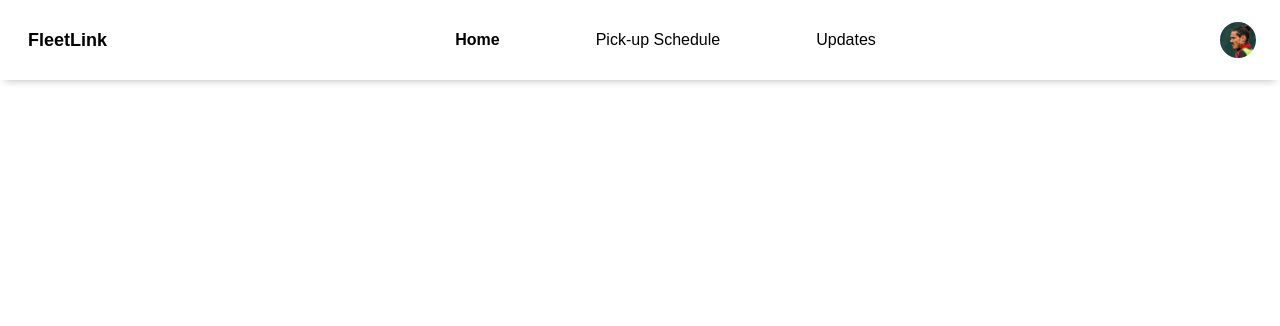
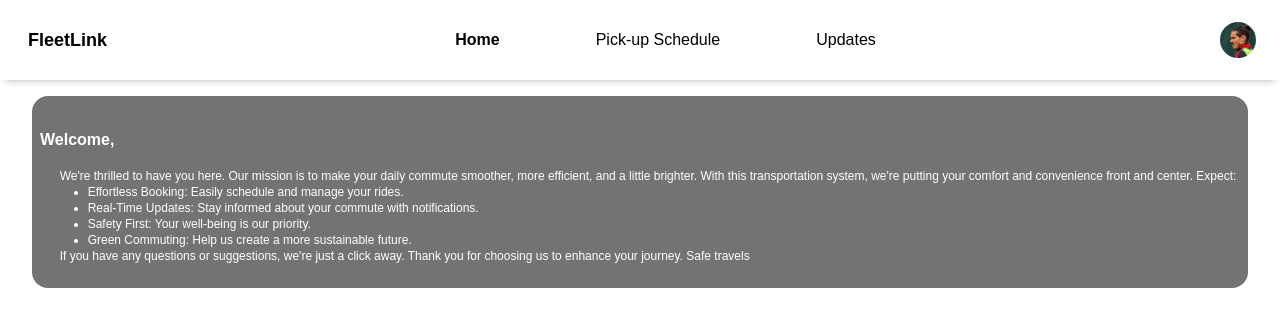
Before and after one commit to TubiOb/REACT, a React (Create React App) app in the folder fleetlink/: page /home in a window 1280 px wide. Shown: the top 326 px of the page. Built offline with nearby package versions, Linux system fonts and the light colour scheme; the HTML template or start-up script is replaced by a standard one.

Commit message:
Working on HomePage

```diff
--- /dev/null
+++ b/fleetlink/src/components/Welcome.jsx
@@ -0,0 +1,58 @@
+import React, { useState } from 'react'
+import { auth, firestore } from '../firebase';
+import { doc, getDoc } from 'firebase/firestore';
+
+
+const Welcome = () => {
+    const [loggedInUserName, setLoggedInUserName] = useState('');
+
+    const getLoggedInUserData = async () => {
+        if (auth.currentUser) {
+        const userUID = auth.currentUser.uid;
+
+        const userDocRef = doc(firestore, 'Staff', userUID);
+
+        try {
+            const userDocSnapshot = await getDoc(userDocRef);
+
+            if (userDocSnapshot.exists()) {
+                const userData = userDocSnapshot.data();
+                if (userData) {
+                    const loggedInUserName = userData.fullName;
+                    // console.log('Logged in user name:', loggedInUserName);
+                    setLoggedInUserName(loggedInUserName);
+                }
+            } else {
+                console.log('User data not found');
+            }
+        } catch (error) {
+            console.error('Error fetching user data:', error);
+        }
+    }}
+
+    getLoggedInUserData();
+
+  return (
+    <div className='flex flex-col w-[95%] items-center justify-center mx-auto mt-24 p-2 gap-4 bg-neutral-500 md:h-48 text-white rounded-2xl'>
+        <div className='flex font-semibold items-start justify-start w-full mt-2'>
+            <h3 className='p1-2'>Welcome, {loggedInUserName}</h3>
+        </div>
+        <div className='flex items-center justify-center w-full text-sm'>
+            <p className='pl-4 text-xs'>
+                We're thrilled to have you here. Our mission is to make your daily commute smoother, more efficient, and a little brighter. With this transportation system, we're putting your comfort and convenience front and center.
+                Expect:
+                <ul className='list-disc pl-7'>
+                    <li>Effortless Booking: Easily schedule and manage your rides.</li>
+                    <li>Real-Time Updates: Stay informed about your commute with notifications.</li>
+                    <li>Safety First: Your well-being is our priority.</li>
+                    <li>Green Commuting: Help us create a more sustainable future.</li>
+                </ul>
+                If you have any questions or suggestions, we're just a click away. Thank you for choosing us to enhance your journey.
+                Safe travels
+            </p>
+        </div>
+    </div>
+  )
+}
+
+export default Welcome
--- a/fleetlink/src/pages/Home.js
+++ b/fleetlink/src/pages/Home.js
@@ -1,11 +1,13 @@
 import React from 'react'
 import Header from '../components/Header'
 import MobileNavigation from '../components/MobileNavigation'
+import Welcome from '../components/Welcome'
 
 const Home = () => {
   return (
     <div className='w-full h-screen bg-white flex justify-center'>
         <Header />
+        <Welcome />
         <MobileNavigation />
     </div>
   )
```
